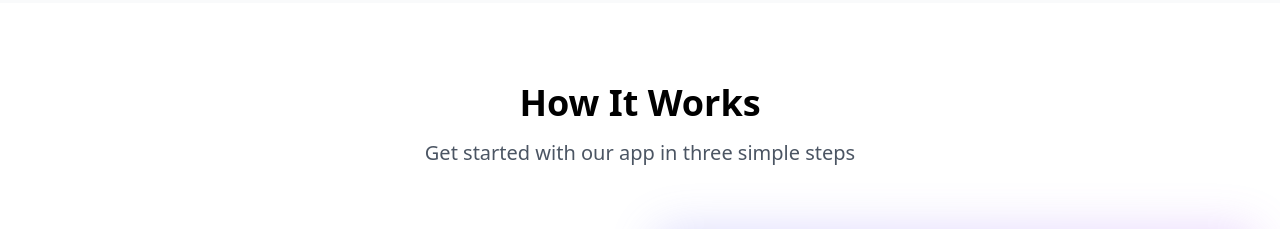
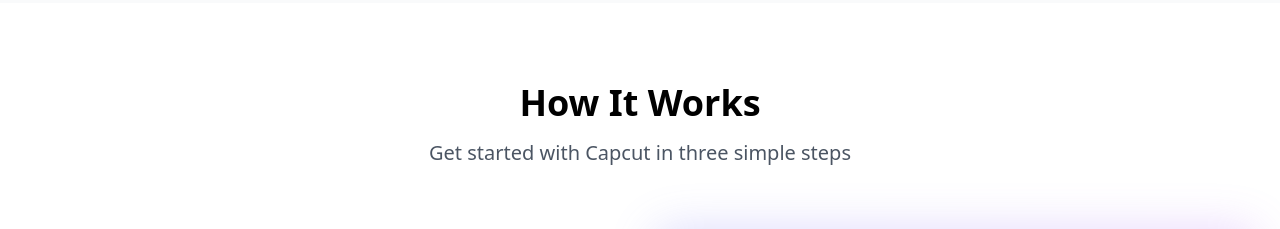
Before and after one commit to adamsmith19899/appdownload, a React (Vite) app: page / in a window 1280 px wide. Shown: the part 1300-1529 px from the top of the page. Built offline with nearby package versions, Linux system fonts and the light colour scheme; grey boxes are pictures that could not be loaded.

Commit message:
Update HowItWorks.tsx

```diff
--- a/src/components/how-it-works/HowItWorks.tsx
+++ b/src/components/how-it-works/HowItWorks.tsx
@@ -8,7 +8,7 @@
       <div className="container mx-auto px-6">
         <div className="text-center mb-16">
           <h2 className="text-4xl font-bold mb-4">How It Works</h2>
-          <p className="text-xl text-gray-600">Get started with our app in three simple steps</p>
+          <p className="text-xl text-gray-600">Get started with Capcut in three simple steps</p>
         </div>
 
         <div className="space-y-20">
```
